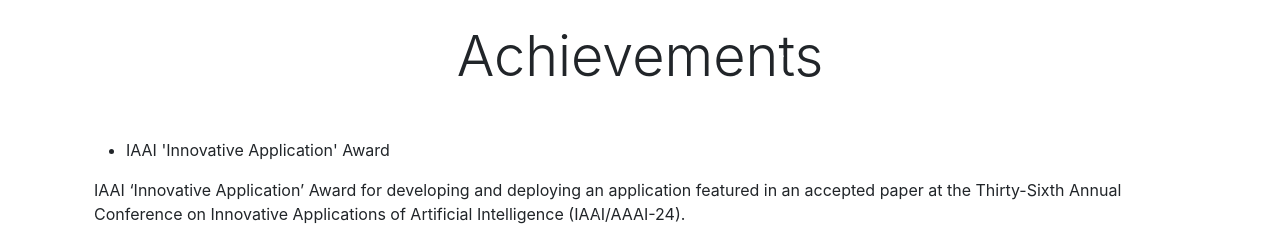
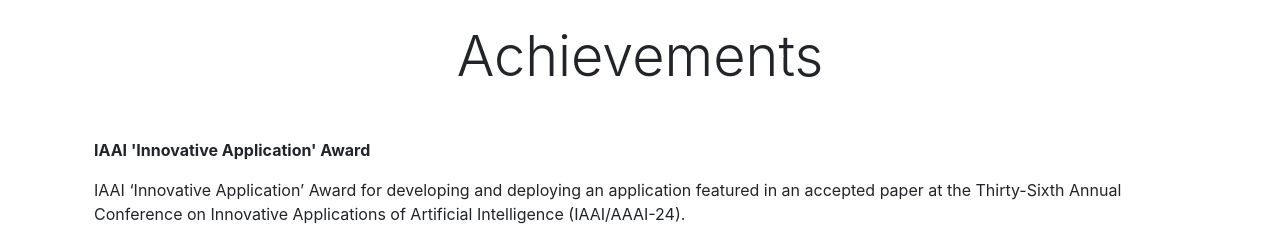
Before and after one commit to BunnyTeja/home, a React (Create React App) app: page / in a window 1280 px wide. Shown: the part 2960-3188 px from the top of the page. Built offline with nearby package versions, Linux system fonts and the light colour scheme; no server answers; some icons are missing.

Commit message:
adding acheivements

```diff
--- a/src/components/home/Achievement.jsx
+++ b/src/components/home/Achievement.jsx
@@ -12,9 +12,7 @@
           </h2>
           {achievements.data.map((achievement, index) => (
             <div key={index} className="pb-5">
-              <ul>
-                <li>{achievement.title}</li>
-              </ul>
+              <p style={{ fontWeight: 'bold' }}>{achievement.title}</p>
               <p>{achievement.details[0]}</p>
             </div>
           ))}
```
